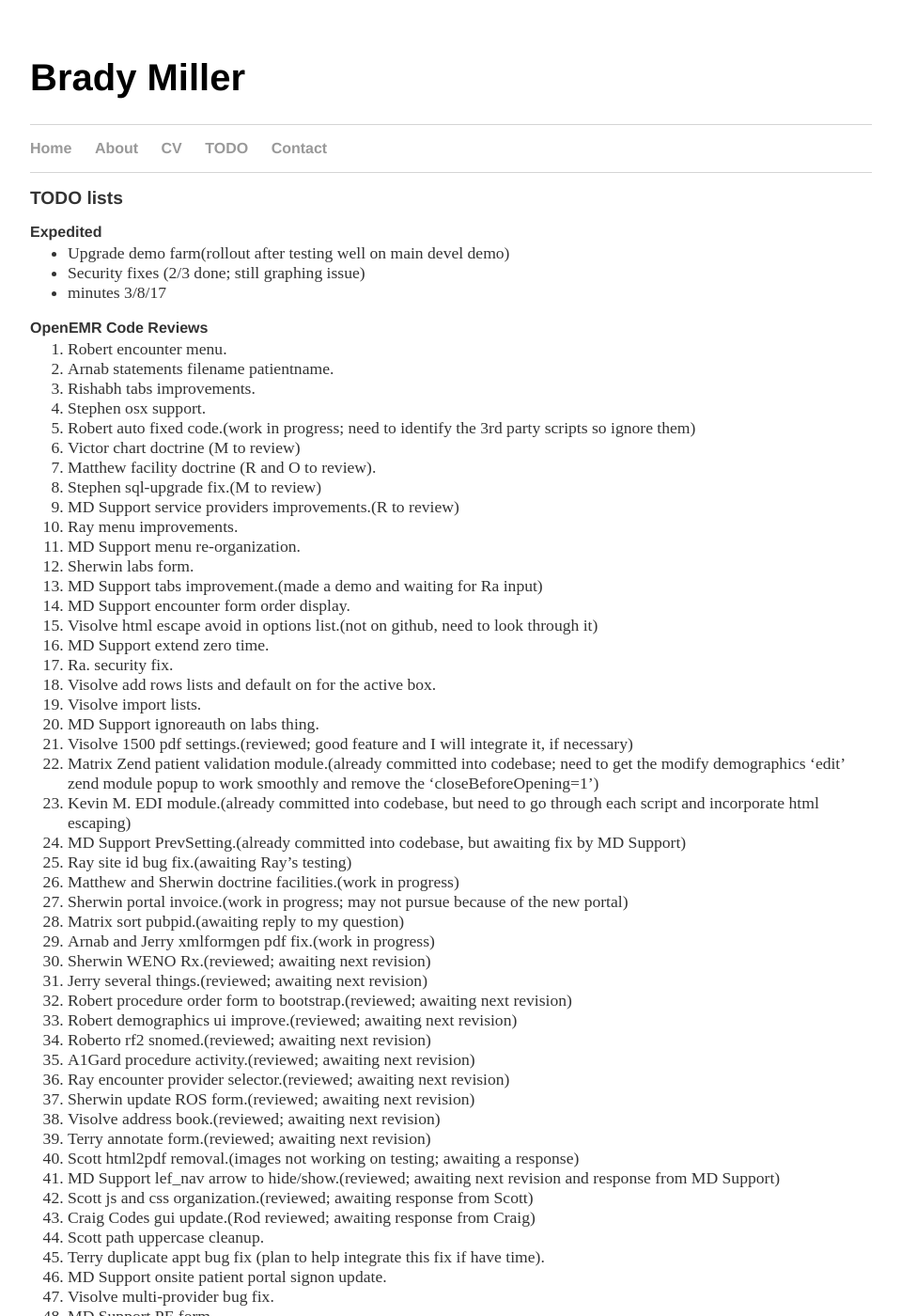
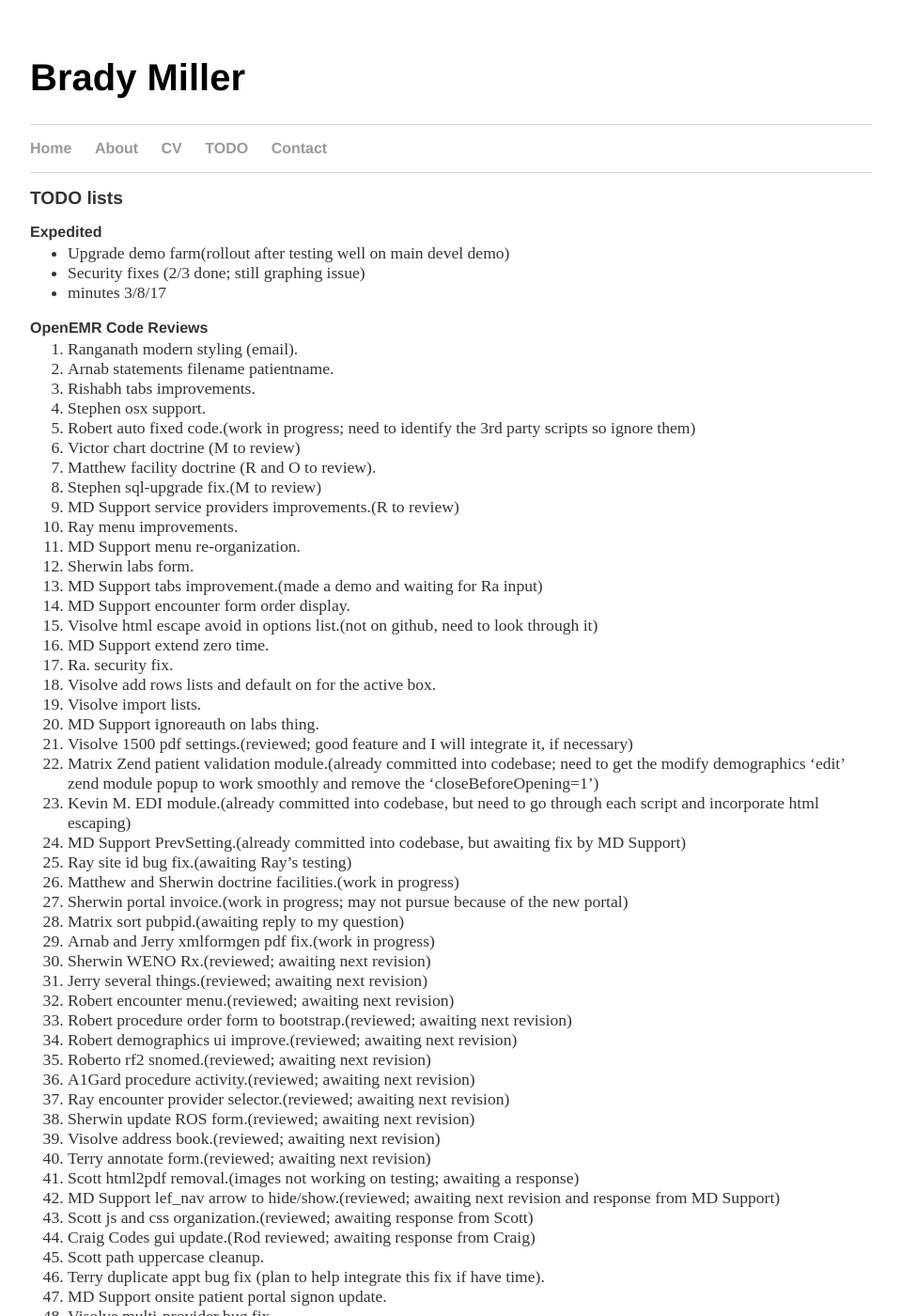
Before and after one commit to bradymiller/bradymiller.github.io, a Jekyll site: the page built from todo/index.md, in a window 1280 px wide and 1400 px high. Shown: the whole window at 94% size, without its empty margins (160-1119 px from the left). Built offline with Jekyll 4.4.1, drawn with Linux system fonts in a browser that asks for light colours; our own code applies the rules of GitHub Pages for plain Markdown files.

Commit message:
Update index.md

```diff
--- a/todo/index.md
+++ b/todo/index.md
@@ -9,7 +9,7 @@
 * minutes 3/8/17
 
 ### OpenEMR Code Reviews
-1. Robert encounter menu.
+1. Ranganath modern styling (email).
 1. Arnab statements filename patientname.
 1. Rishabh tabs improvements.
 1. Stephen osx support.
@@ -40,6 +40,7 @@
 1. Arnab and Jerry xmlformgen pdf fix.(work in progress)
 1. Sherwin WENO Rx.(reviewed; awaiting next revision)
 1. Jerry several things.(reviewed; awaiting next revision)
+1. Robert encounter menu.(reviewed; awaiting next revision)
 1. Robert procedure order form to bootstrap.(reviewed; awaiting next revision)
 1. Robert demographics ui improve.(reviewed; awaiting next revision)
 1. Roberto rf2 snomed.(reviewed; awaiting next revision)
```
